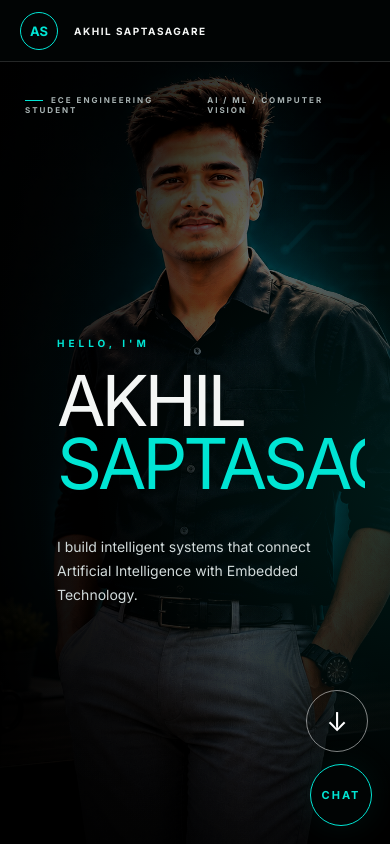
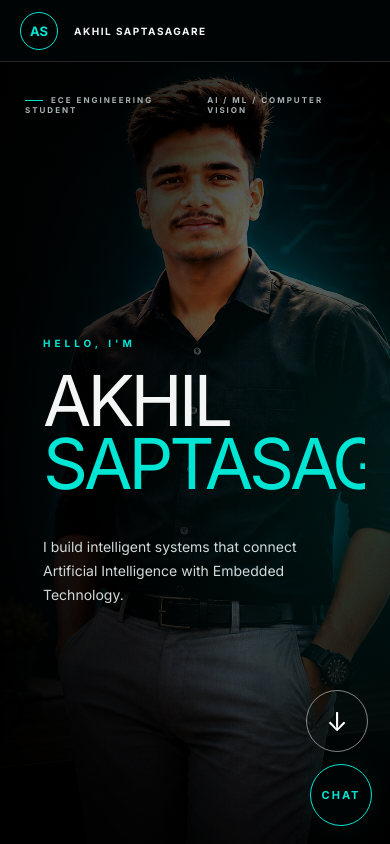
Before and after one commit to AKILSAPTASAGRE/akhil-portfolio, a React (Vite) app: page / in a window 390 px wide. Shown: the top 844 px of the page. Built offline with nearby package versions, Linux system fonts and the light colour scheme.

Commit message:
Update mobile layout

```diff
--- a/src/App.css
+++ b/src/App.css
@@ -2159,3 +2159,23 @@ a {
     filter: brightness(1.25) contrast(1.05) !important;
   }
 }
+/* MOBILE HERO TEXT POSITION — ONLY CHANGE */
+@media (max-width: 768px) {
+
+  /* Move the hero text slightly inward from the left */
+  .hero-content {
+    padding-left: 18px !important;
+  }
+
+  /* Keep the main heading aligned with the text */
+  .hero-content h1,
+  .hero-content h2,
+  .hero-content h3 {
+    margin-left: 0 !important;
+  }
+
+  /* Keep description aligned */
+  .hero-content p {
+    margin-left: 0 !important;
+  }
+}
```
